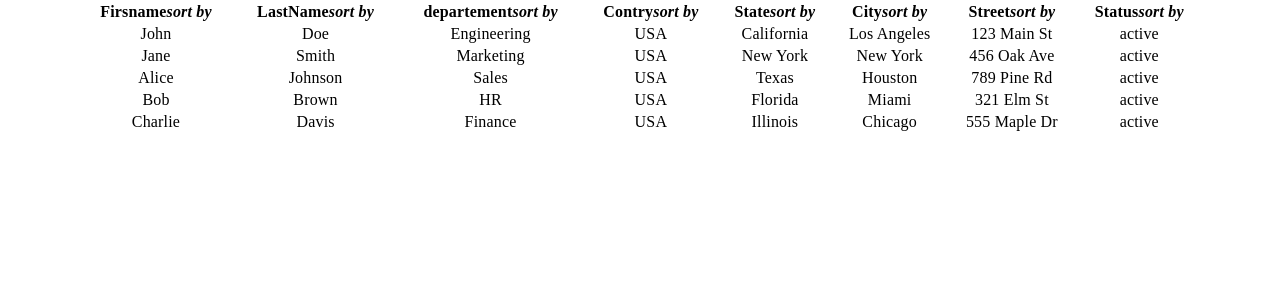
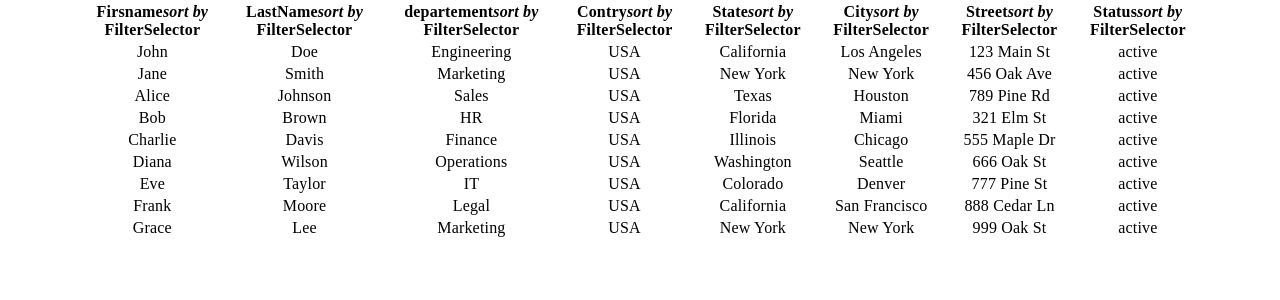
Before and after one commit to fooxiit/tab-data, a React (Vite) app: page / in a window 1280 px wide. Shown: the top 300 px of the page. Built offline with nearby package versions, Linux system fonts and the light colour scheme.

Commit message:
Ajout de la fonctionnalité de filtrage

```diff
--- a/src/App.tsx
+++ b/src/App.tsx
@@ -86,6 +86,74 @@ const MOCKED_DATA = [
         createdAt: '2024-01-01T12:00:00Z',
         updatedAt: '2024-05-01T12:00:00Z',
     },
+    {
+        id: '6',
+        firstName: 'Diana',
+        lastName: 'Wilson',
+        email: 'diana.wilson@example.com',
+        satus: 'active',
+        departement: 'Operations',
+        role: 'Operations Manager',
+        contry: 'USA',
+        zipCode: '33445',
+        state: 'Washington',
+        street: '666 Oak St',
+        city: 'Seattle',
+        lastLogin: '2024-06-01T12:00:00Z',
+        createdAt: '2024-01-01T12:00:00Z',
+        updatedAt: '2024-05-01T12:00:00Z',
+    },
+    {
+        id: '7',
+        firstName: 'Eve',
+        lastName: 'Taylor',
+        email: 'eve.taylor@example.com',
+        satus: 'active',
+        departement: 'IT',
+        role: 'IT Specialist',
+        contry: 'USA',
+        zipCode: '55667',
+        state: 'Colorado',
+        street: '777 Pine St',
+        city: 'Denver',
+        lastLogin: '2024-06-01T12:00:00Z',
+        createdAt: '2024-01-01T12:00:00Z',
+        updatedAt: '2024-05-01T12:00:00Z',
+    },
+    {
+        id: '8',
+        firstName: 'Frank',
+        lastName: 'Moore',
+        email: 'frank.moore@example.com',
+        satus: 'active',
+        departement: 'Legal',
+        role: 'Legal Assistant',
+        contry: 'USA',
+        zipCode: '99887',
+        state: 'California',
+        street: '888 Cedar Ln',
+        city: 'San Francisco',
+        lastLogin: '2024-06-01T12:00:00Z',
+        createdAt: '2024-01-01T12:00:00Z',
+        updatedAt: '2024-05-01T12:00:00Z',
+    },
+    {
+        id: '9',
+        firstName: 'Grace',
+        lastName: 'Lee',
+        email: 'grace.lee@example.com',
+        satus: 'active',
+        departement: 'Marketing',
+        role: 'Marketing Coordinator',
+        contry: 'USA',
+        zipCode: '11223',
+        state: 'New York',
+        street: '999 Oak St',
+        city: 'New York',
+        lastLogin: '2024-06-01T12:00:00Z',
+        createdAt: '2024-01-01T12:00:00Z',
+        updatedAt: '2024-05-01T12:00:00Z',
+    },
 ];
 
 function App() {
@@ -93,6 +161,7 @@ function App() {
         <>
             <TabData
                 datas={MOCKED_DATA}
+                id="rh-data-tab"
                 rowModel={{
                     columns: [
                         { dataKey: 'firstName', label: 'Firsname' },
@@ -105,6 +174,8 @@ function App() {
                         { dataKey: 'satus', label: 'Status' },
                     ],
                     sort: true,
+                    filter: true,
+                    idKey: 'id',
                 }}
             />
         </>
--- /dev/null
+++ b/src/lib/components/FilterSelector.tsx
@@ -0,0 +1,31 @@
+import useExpend from '../hook/useExpend';
+
+interface FilterSelectorProps {
+    option?: [unknown, boolean][];
+    onFilterSelect: (filterValue: unknown) => void;
+}
+
+export default function FilterSelector({ option, onFilterSelect }: FilterSelectorProps) {
+    const [filterIsOpen, controleFilter] = useExpend(false);
+    function handleSelect(e: React.MouseEvent<HTMLDivElement>) {
+        e.stopPropagation();
+        onFilterSelect(e.currentTarget.dataset.value);
+    }
+
+    if (option)
+        return (
+            <div onClick={() => controleFilter.toggle()}>
+                <span>FilterSelector</span>
+                {filterIsOpen && (
+                    <div>
+                        {option.map((option) => (
+                            <div key={`filter-option-${option[0]}`} data-value={option[0]} onClick={handleSelect}>
+                                <span>{option[0] as string} </span>
+                                <i>{option[1] ? 'select' : 'unSelect'}</i>
+                            </div>
+                        ))}
+                    </div>
+                )}
+            </div>
+        );
+}
--- a/src/lib/components/TabData.tsx
+++ b/src/lib/components/TabData.tsx
@@ -1,33 +1,43 @@
 import type { PropsWithChildren } from 'react';
 import type { ArrayElement } from '../type/Utility ';
 import useTabData from '../hook/useTabData';
+import FilterSelector from './FilterSelector';
 
 interface TabDataProps<D extends Record<string, string>[]> extends PropsWithChildren {
     datas: D;
+    id: string;
     rowModel: {
         columns: { dataKey: keyof ArrayElement<D>; label: string }[];
+        idKey: keyof ArrayElement<D>;
         sort?: boolean;
+        filter?: boolean;
     };
 }
 
-export default function TabData<D extends Record<string, string>[]>({ datas, rowModel }: TabDataProps<D>) {
-    const { datas: parsedData, filterBy } = useTabData(datas);
+export default function TabData<D extends Record<string, string>[]>({ datas, id, rowModel }: TabDataProps<D>) {
+    const { datas: parsedData, sortBy, filterOptions, filterBy, filter } = useTabData({ datas: datas, isSort: rowModel.sort, isFilter: rowModel.filter });
     return (
         <table>
             <thead>
                 <tr>
-                    {rowModel.columns.map((column) => (
-                        <th>
+                    {rowModel.columns.map((column, index) => (
+                        <th key={`${id}-label-${index}`}>
                             <div>
                                 <span>{column.label}</span>
                                 {rowModel.sort && (
                                     <i
                                         onClick={() => {
-                                            filterBy(column.dataKey as string);
+                                            sortBy(column.dataKey as string);
                                         }}
                                     >
                                         sort by
                                     </i>
+                                )}
+                                {filterOptions && (
+                                    <FilterSelector
+                                        onFilterSelect={(value) => filterBy(column.dataKey as string, value)}
+                                        option={Array.from(filterOptions?.get(column.dataKey as string) || [], (option) => [option, filter.get(column.dataKey as string)?.has(option) || false])}
+                                    />
                                 )}
                             </div>
                         </th>
@@ -36,9 +46,9 @@ export default function TabData<D extends Record<string, string>[]>({ datas, row
             </thead>
             <tbody>
                 {parsedData.map((data) => (
-                    <tr>
-                        {rowModel.columns.map((column) => (
-                            <td>{data[column.dataKey as string]}</td>
+                    <tr key={`${id}-row-${data[rowModel.idKey as string]}`}>
+                        {rowModel.columns.map((column, index) => (
+                            <td key={`${id}-row-${data[rowModel.idKey as string]}-${index}`}>{data[column.dataKey as string]}</td>
                         ))}
                     </tr>
                 ))}
--- /dev/null
+++ b/src/lib/hook/useExpend.ts
@@ -0,0 +1,12 @@
+import { useCallback, useState } from 'react';
+
+function useExpend(initial: boolean) {
+    const [isExpend, setIsExpend] = useState(initial);
+
+    const expend = useCallback(() => setIsExpend(true), []);
+    const collapse = useCallback(() => setIsExpend(false), []);
+    const toggle = useCallback(() => setIsExpend((pervIsExpend) => !pervIsExpend), []);
+
+    return [isExpend, { expend, collapse, toggle }] as const;
+}
+export default useExpend;
--- a/src/lib/hook/useTabData.ts
+++ b/src/lib/hook/useTabData.ts
@@ -1,23 +1,71 @@
 import { useMemo, useState } from 'react';
 import compareString from '../function/compareString';
 
-function useTabData<D extends Record<string, string>>(datas: D[]) {
+interface arguments<D> {
+    datas: D[];
+    isSort?: boolean;
+    isFilter?: boolean;
+}
+
+function useTabData<D extends Record<string, string>>({ datas, isSort, isFilter }: arguments<D>) {
     const [sortBy, setSortBy] = useState<null | keyof D>(null);
+    const [filter, setFilter] = useState<Map<keyof D, Set<unknown>>>(new Map());
 
-    const filtredDatas = useMemo(() => datas, [datas]);
+    const filtredDatas = useMemo(() => {
+        if (filter.size === 0 || !isFilter) return datas;
+        return datas.filter((data) => {
+            try {
+                filter.forEach((filterValue, filterKey) => {
+                    if (!filterValue.has(data[filterKey])) throw new Error('Row does not match filter criteria');
+                });
+                return true;
+            } catch (err) {
+                if (err) return false;
+            }
+        });
+    }, [datas, filter, isFilter]);
     const sortDatas = useMemo(() => {
         const sortDataBy = (by: keyof D, datas: D[]) => {
             return [...datas].sort((a, b) => compareString('US', a[by], b[by]));
         };
-        if (!sortBy) return filtredDatas;
+        if (!sortBy || !isSort) return filtredDatas;
         return sortDataBy(sortBy, filtredDatas);
-    }, [filtredDatas, sortBy]);
+    }, [filtredDatas, sortBy, isSort]);
 
+    const filterOptions = useMemo(() => {
+        console.log('set option');
+        if (!isFilter) return null;
+        return datas.reduce((options, data) => {
+            for (const key in data) {
+                if (options.has(key)) {
+                    options.get(key)?.add(data[key]);
+                } else {
+                    options.set(key, new Set([data[key]]));
+                }
+            }
+            return options;
+        }, new Map<keyof D, Set<unknown>>());
+    }, [datas, isFilter]);
     return {
         datas: sortDatas,
-        filterBy: (by: keyof D) => {
+        sortBy: (by: keyof D) => {
             setSortBy(by);
         },
+        filterBy: (filterKey: keyof D, filterValue: unknown) => {
+            const filterOption = filter.get(filterKey);
+            if (filterOption) {
+                if (!filterOption.delete(filterValue)) {
+                    filterOption.add(filterValue);
+                } else {
+                    if (filterOption.size === 0) filter.delete(filterKey);
+                }
+                setFilter(new Map(filter));
+            } else {
+                setFilter(new Map(filter.set(filterKey, new Set([filterValue]))));
+            }
+        },
+        filter,
+        filterOptions,
     };
 }
 
```
